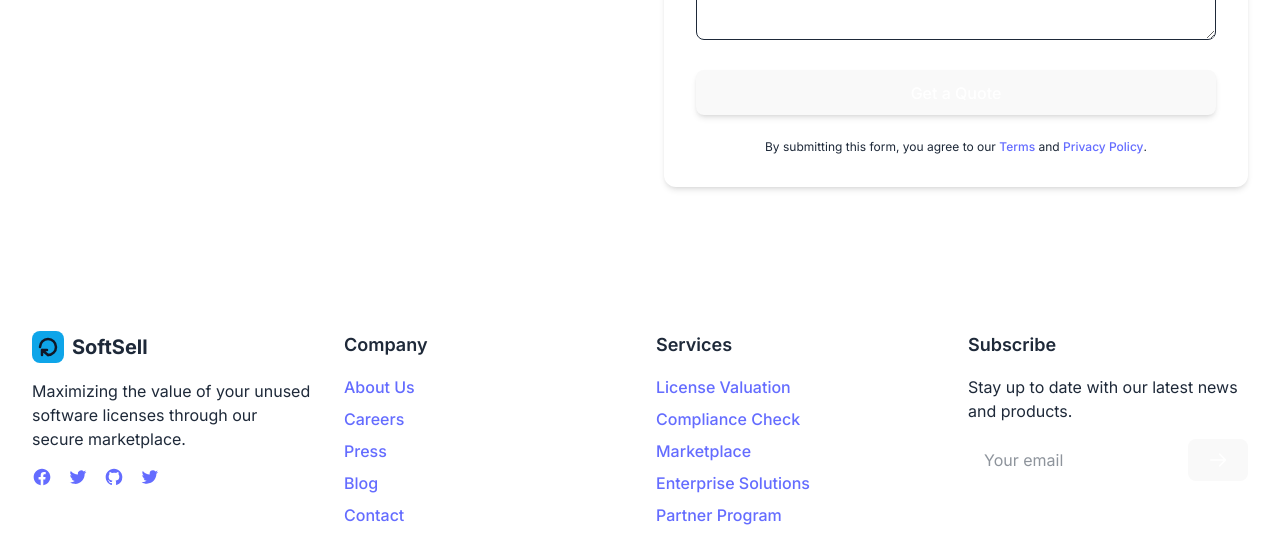
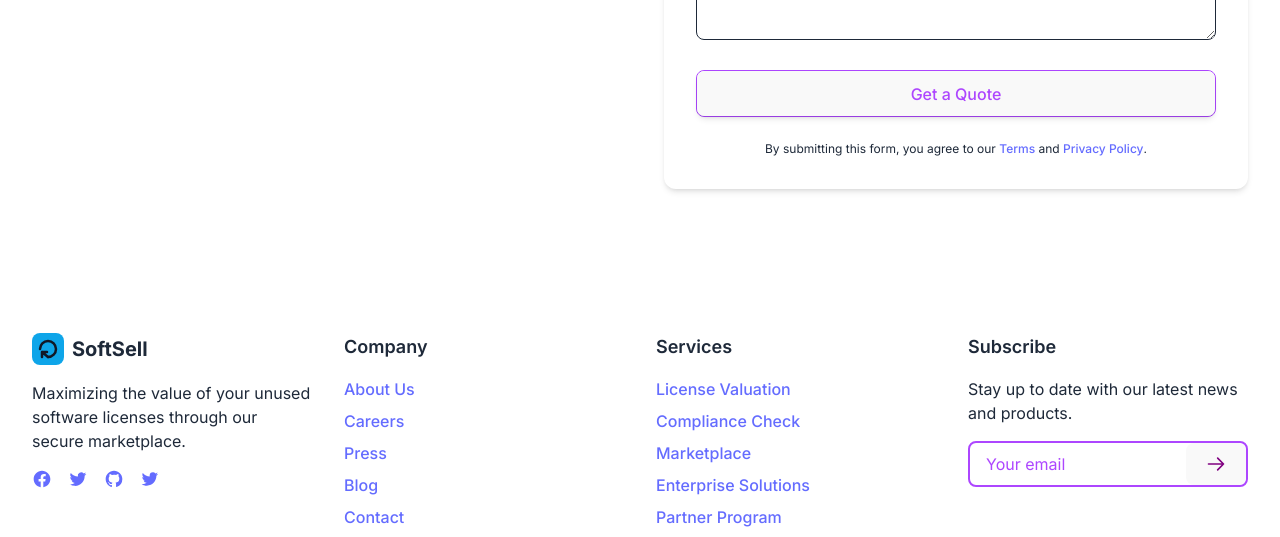
Before and after one commit to Nishantvidhuri/Credex, a React (Vite) app: page / in a window 1280 px wide. Shown: the part 3526-4063 px from the top of the page. Built offline with nearby package versions, Linux system fonts and the light colour scheme; no server answers.

Commit message:
recent update

```diff
--- a/src/App.jsx
+++ b/src/App.jsx
@@ -32,7 +32,7 @@ function App() {
   };
 
   return (
-    <div className={`min-h-screen transition-colors duration-300 ${darkMode ? 'dark bg-gray-900 text-white' : 'bg-white text-gray-800'}`}>
+    <div className={`min-h-screen overflow-x-hidden transition-colors duration-300 ${darkMode ? 'dark bg-gray-900 text-white' : 'bg-white text-gray-800'}`}>
       <Navbar darkMode={darkMode} toggleDarkMode={toggleDarkMode} />
       <main>
         <Hero />
--- a/src/components/ContactForm.jsx
+++ b/src/components/ContactForm.jsx
@@ -280,16 +280,16 @@ function ContactForm() {
                       placeholder="Tell us more about your licenses..."
                     ></textarea>
                   </div>
-
+                  <div className='flex justify-center border border-purple-500 rounded-lg'>
                   <motion.button
                     whileHover={{ scale: 1.02 }}
                     whileTap={{ scale: 0.98 }}
                     type="submit"
-                    className="w-full px-6 py-3 bg-primary-600 dark:bg-primary-500 text-white font-medium rounded-lg shadow-md hover:bg-primary-700 dark:hover:bg-primary-600 focus:outline-none focus:ring-2 focus:ring-offset-2 focus:ring-primary-300 transition-colors duration-200"
+                    className="w-full px-6 py-3 bg-primary-600 dark:bg-primary-500 text-purple-500 font-medium rounded-lg shadow-md hover:bg-primary-700 dark:hover:bg-primary-600 focus:outline-none focus:ring-2 focus:ring-offset-2 focus:ring-primary-300  transition-colors duration-200"
                   >
                     Get a Quote
                   </motion.button>
-
+                  </div>
                   <p className="text-xs text-light-500 dark:text-dark-100 text-center">
                     By submitting this form, you agree to our <a href="#" className="text-primary-600 dark:text-primary-300 hover:underline">Terms</a> and <a href="#" className="text-primary-600 dark:text-primary-300 hover:underline">Privacy Policy</a>.
                   </p>
--- a/src/components/Footer.jsx
+++ b/src/components/Footer.jsx
@@ -97,18 +97,18 @@ function Footer() {
           <div>
             <h3 className="text-lg font-semibold mb-4 text-light-900 dark:text-dark-100">Subscribe</h3>
             <p className="text-light-600 dark:text-dark-300 mb-4">Stay up to date with our latest news and products.</p>
-            <form className="flex flex-col sm:flex-row">
+            <form className="flex flex-col border  border-2 border-purple-500 rounded-lg sm:flex-row">
               <input
                 type="email"
                 placeholder="Your email"
-                className="px-4 py-2 rounded-lg sm:rounded-r-none sm:rounded-l-lg w-full bg-light-100 dark:bg-dark-700 border-light-300 dark:border-dark-600 text-light-900 dark:text-dark-100 focus:outline-none focus:ring-2 focus:ring-primary-500 mb-2 sm:mb-0"
+                className="px-4 py-2 rounded-lg sm:rounded-r-none sm:rounded-l-lg w-full bg-light-100 dark:bg-dark-700 border-light-300 dark:border-dark-600 text-purple-500 placeholder-purple-500 focus:outline-none focus:ring-2 focus:ring-primary-500 mb-2 sm:mb-0"
               />
               <motion.button
                 whileHover={{ scale: 1.05 }}
                 whileTap={{ scale: 0.95 }}
                 className="bg-primary-600 dark:bg-primary-500 text-white px-4 py-2 rounded-lg sm:rounded-l-none sm:rounded-r-lg font-medium hover:bg-primary-700 dark:hover:bg-primary-600 transition-colors"
               >
-                <svg xmlns="http://www.w3.org/2000/svg" className="h-5 w-5" fill="none" viewBox="0 0 24 24" stroke="currentColor">
+                <svg xmlns="http://www.w3.org/2000/svg" className="h-5 w-5" fill="none" viewBox="0 0 24 24" stroke="purple">
                   <path strokeLinecap="round" strokeLinejoin="round" strokeWidth={2} d="M14 5l7 7m0 0l-7 7m7-7H3" />
                 </svg>
               </motion.button>
```
